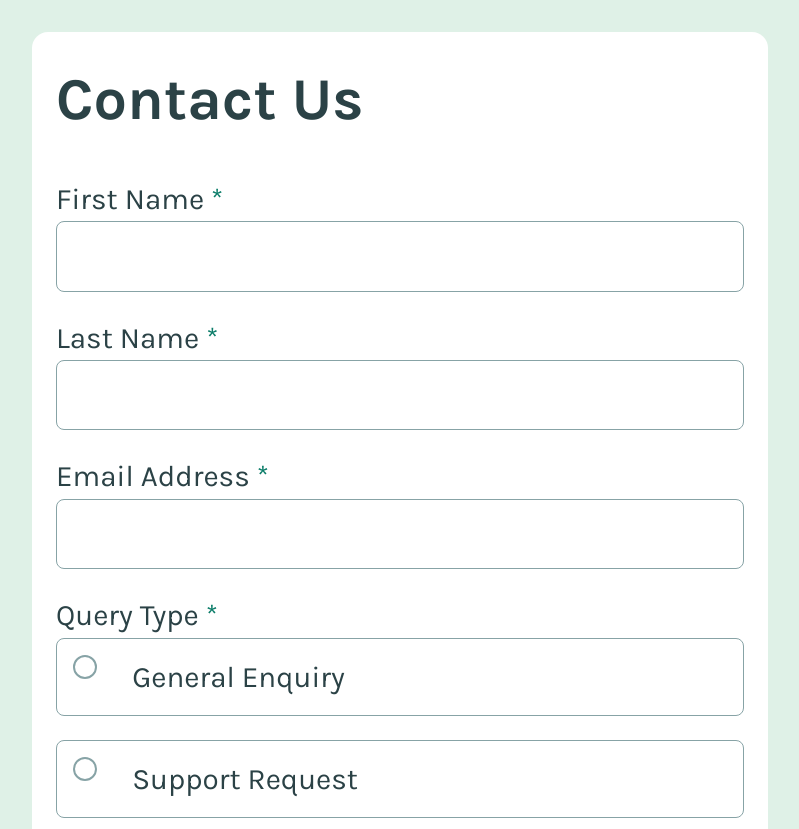
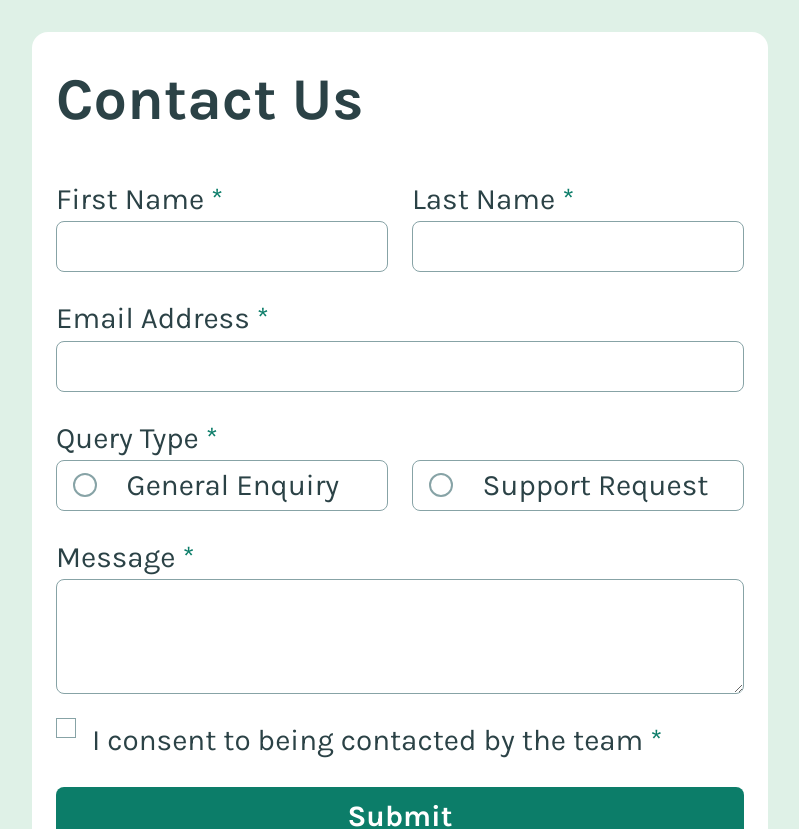
Before and after one commit to mayor-creator/contact_form_app, a React (Vite) app: page / in a window 1280 px wide. Shown: the top 829 px of the page, without its empty margins (240-1039 px from the left). Built offline with nearby package versions, Linux system fonts and the light colour scheme.

Commit message:
add media query properties for tablet devices. Fix: add fix height to text and radio input fields

```diff
--- a/src/components/Form.module.css
+++ b/src/components/Form.module.css
@@ -18,6 +18,7 @@
   border: 0.063rem solid var(--color-grey500);
   padding: 0.75rem;
   width: 100%;
+  height: 3.188rem;
 }
 
 .query_field {
@@ -85,6 +86,7 @@
   border: 0.063rem solid var(--color-grey500);
   border-radius: 0.5rem;
   max-width: 100%;
+  height: 3.188rem;
   padding: 1rem;
 }
 
@@ -160,3 +162,26 @@ input:hover {
 .text_area_field_error {
   border: 0.063rem solid var(--color-red);
 }
+
+/* media query properties */
+@media (min-width: 48em) {
+  .name_container {
+    display: grid;
+    grid-template-columns: 1fr 1fr;
+  }
+
+  .query_field {
+    display: grid;
+    grid-template-columns: 1fr 1fr;
+  }
+
+  .radio_container {
+    display: flex;
+    align-items: center;
+  }
+
+  .radio_label {
+    display: flex;
+    align-items: center;
+  }
+}
```
